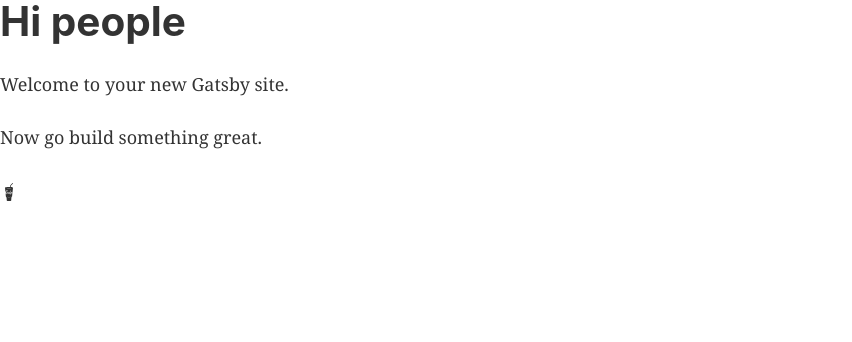
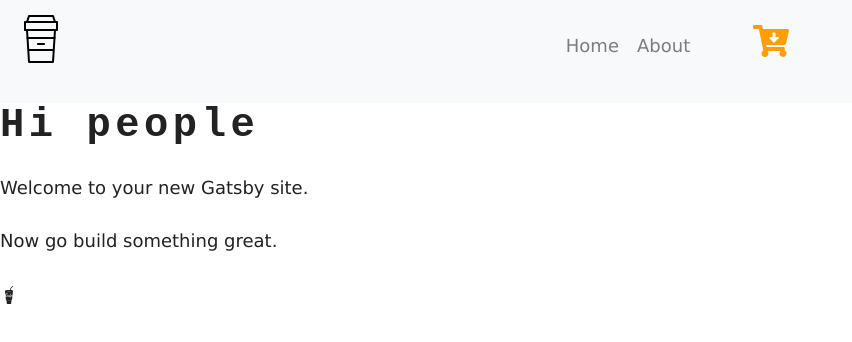
Before and after one commit to vjindal0112/Gatsby-Coffee-Site, a Gatsby site: page / in a window 1280 px wide. Shown: the whole page, without its empty margins (0-852 px from the left). Built offline with nearby package versions, Linux system fonts and the light colour scheme; Gatsby itself is replaced by a stand-in of ours.

Commit message:
Navbar added and basic CSS

```diff
--- /dev/null
+++ b/src/components/globals/navbar.js
@@ -0,0 +1,73 @@
+import React, { Component } from 'react'
+import { Link } from 'gatsby'
+import logo from '../../images/logo.svg'
+import { FaCartArrowDown } from 'react-icons/fa'
+
+export default class navbar extends Component {
+  state = {
+    navbarOpen: false,
+    css: 'collapse navbar-collapse',
+    links: [
+      {
+        id: 1,
+        path: '/',
+        text: 'home',
+      },
+      {
+        id: 2,
+        path: '/about',
+        text: 'about',
+      },
+    ],
+  }
+
+  navbarHandler = () => {
+    !this.state.navbarOpen
+      ? this.setState({
+          navbarOpen: true,
+          css: 'collapse navbar-collapse show',
+        })
+      : this.setState({
+          navbarOpen: false,
+          css: 'collapse navbar-collpase',
+        });
+  }
+
+  render() {
+    return (
+      <nav className="navbar navbar-expand-sm bg-light navbar-light">
+        <Link to="/" className="navbar-brand">
+          <img src={logo} alt="logo" />
+          {/*
+            https://www.iconfinder.com/icons/185113/coffee_streamline_icon
+            Creative Commons (Attribution 3.0 Unported);
+            https://www.iconfinder.com/webalys
+          */}
+        </Link>
+        <button
+          className="navbar-toggler"
+          type="button"
+          onClick={this.navbarHandler}
+        >
+          <span className="navbar-toggler-icon" />
+        </button>
+        <div className={this.state.css}>
+          <ul className="navbar-nav mx-auto">
+            {this.state.links.map(link => {
+              return (
+                <li key={link.id} className="nav-item">
+                  <Link to={link.path} className="nav-link text-capitalize">
+                    {link.text}
+                  </Link>
+                </li>
+              )
+            })}
+            <li className="nav-item ml-sm-5">
+              <FaCartArrowDown className="cart-icon" />
+            </li>
+          </ul>
+        </div>
+      </nav>
+    )
+  }
+}
--- a/src/components/layout.css
+++ b/src/components/layout.css
@@ -620,3 +620,32 @@ pre tt:after {
     font-size: 100%;
   }
 }
+
+:root {
+  --mainBrown: #2d1ef1;
+  --mainYellow: #ff9e09;
+  --mainGrey: #ece8dc;
+  --mainWhite: #fff;
+  --mainDark: #222;
+}
+
+body {
+  background: var(--mainWhite);
+  color: var(--mainDark);
+  font-family: Verdana, Geneva, Tahoma, sans-serif !important;
+}
+
+h1, h2, h3, h4, h5, h6 {
+  font-family: 'Courier New', Courier, monospace !important;
+  letter-spacing: 0.25rem !important;
+}
+
+.text-yellow {
+  color: var(--mainYellow);
+}
+
+.cart-icon {
+  cursor: pointer;
+  color: var(--mainYellow);
+  font-size: 2rem;
+}
--- a/src/components/layout.js
+++ b/src/components/layout.js
@@ -8,11 +8,17 @@
 import React from "react"
 import PropTypes from "prop-types"
 import { useStaticQuery, graphql } from "gatsby"
+import Navbar from "./globals/navbar"
 
 import "./bootstrap.min.css"
 import "./layout.css"
 
-const Layout = ({ children }) => <>{children}</>;
+const Layout = ({ children }) => (
+  <>
+    <Navbar />
+    {children}
+  </>
+)
 
 Layout.propTypes = {
   children: PropTypes.node.isRequired,
```
Also changed, not shown: 1 other file.
